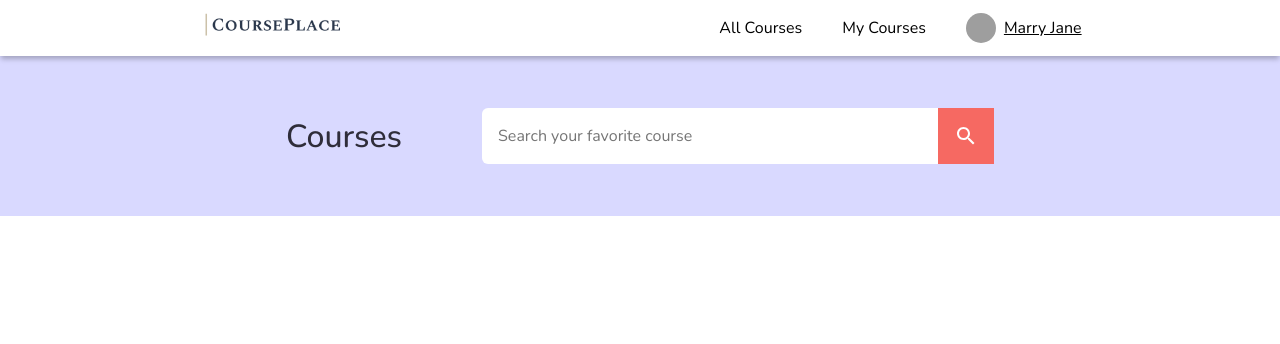
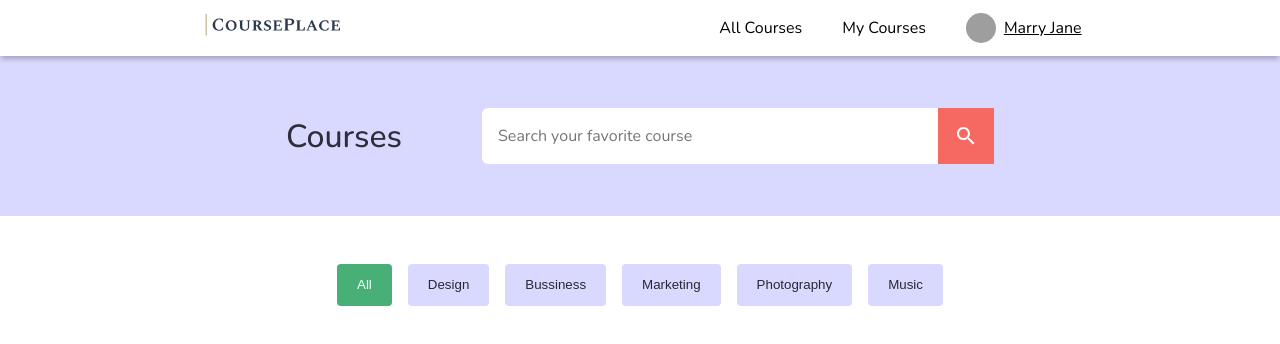
Before and after one commit to mfcandan/course-place, a React (Create React App) app: page / in a window 1280 px wide. Shown: the top 344 px of the page. Built offline with nearby package versions, Linux system fonts and the light colour scheme; grey boxes are pictures that could not be loaded.

Commit message:
TagManager

```diff
--- a/src/components/atoms/Button/Button.jsx
+++ b/src/components/atoms/Button/Button.jsx
@@ -1,12 +1,9 @@
-import { useState } from 'react'
 import './button.scss'
 
-const Button = ({ children, variant }) => {
-  const [isSelected, setIsSelected] = useState()
-
+const Button = ({ children, variant, isSelected, onClick }) => {
   return (
     <button
-      onClick={() => setIsSelected(!isSelected)}
+      onClick={() => onClick(children)}
       className={`button ${variant || 'primary'} ${isSelected && 'selected'}`}
     >
       {children}
--- a/src/components/atoms/Button/button.scss
+++ b/src/components/atoms/Button/button.scss
@@ -1,7 +1,7 @@
 @import '../../../style/palette.scss';
 
 .button {
-  padding: 8px;
+  padding: 1em 1.5em;
   margin: 0;
   border-radius: 4px;
   color: $black;
--- /dev/null
+++ b/src/components/molecules/TagManager/TagManager.jsx
@@ -0,0 +1,32 @@
+import { useState } from 'react'
+import Button from '../../atoms/Button/Button'
+import './tagManager.scss'
+
+const tags = [
+  { name: 'All' },
+  { name: 'Design' },
+  { name: 'Bussiness' },
+  { name: 'Marketing' },
+  { name: 'Photography' },
+  { name: 'Music' },
+]
+
+const TagManager = () => {
+  const [selected, setSelected] = useState('All')
+
+  return (
+    <div className="tagManager">
+      {tags.map((tag) => (
+        <Button
+          onClick={setSelected}
+          isSelected={selected === tag.name}
+          key={tag.name}
+        >
+          {tag.name}
+        </Button>
+      ))}
+    </div>
+  )
+}
+
+export default TagManager
--- /dev/null
+++ b/src/components/molecules/TagManager/tagManager.scss
@@ -0,0 +1,7 @@
+.tagManager {
+  margin-top: 3em;
+  display: flex;
+  align-items: center;
+  justify-content: center;
+  gap: 1em;
+}
--- a/src/components/pages/Home/Home.jsx
+++ b/src/components/pages/Home/Home.jsx
@@ -1,4 +1,5 @@
 import CourseSearch from '../../molecules/CourseSearch/CourseSearch'
+import TagManager from '../../molecules/TagManager/TagManager'
 import Navbar from '../../organisms/Navbar/Navbar'
 import './home.scss'
 
@@ -8,7 +9,7 @@ const Home = () => {
       <Navbar />
       <CourseSearch />
       <div className="container">
-
+        <TagManager />
       </div>
     </div>
   )
```
